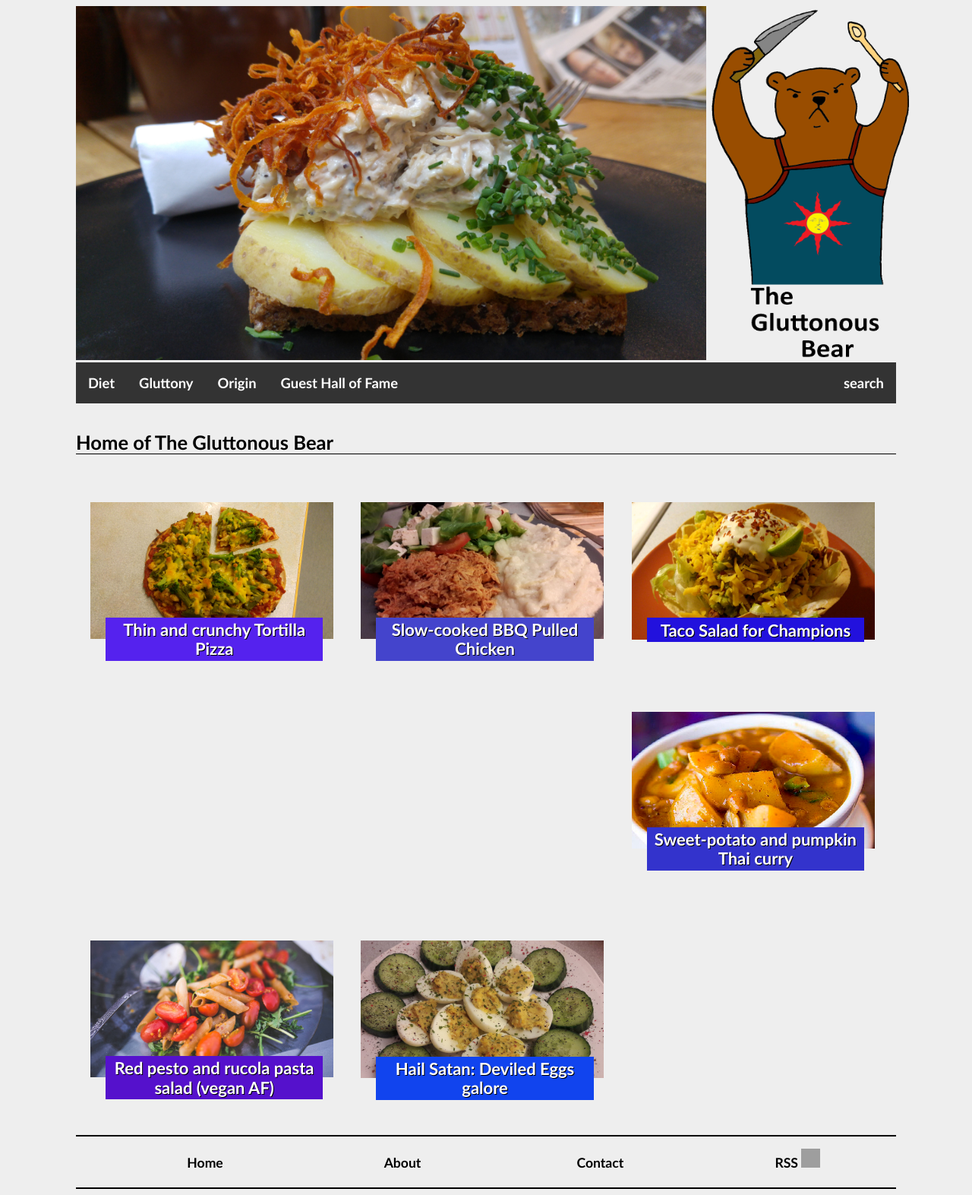
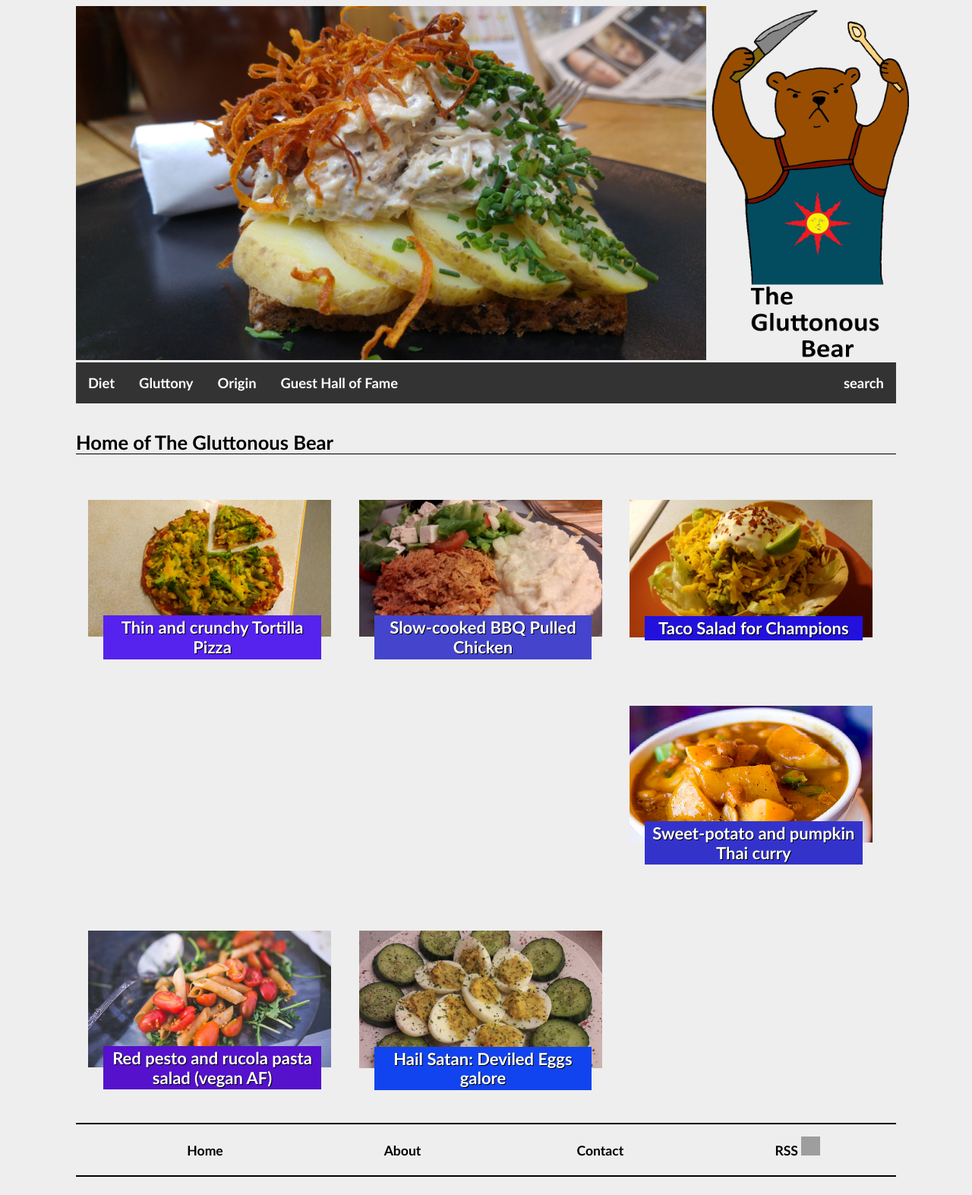
Before and after one commit to gluttonousbear/gluttonousbear.github.io, a Jekyll site: the page built from index.html, in a window 1280 px wide. Shown: the whole page at 76% size. Built offline with Jekyll 4.4.1, drawn with Linux system fonts in a browser that asks for light colours; grey boxes are pictures that could not be loaded.

Commit message:
Update main.css

```diff
--- a/css/main.css
+++ b/css/main.css
@@ -167,7 +167,7 @@ code {
   color: #00000;
   font: 110% "Calibri", Calibri;
   line-height:145%;
-  padding: 1% 1%;
+
 
 }
 header,
```
